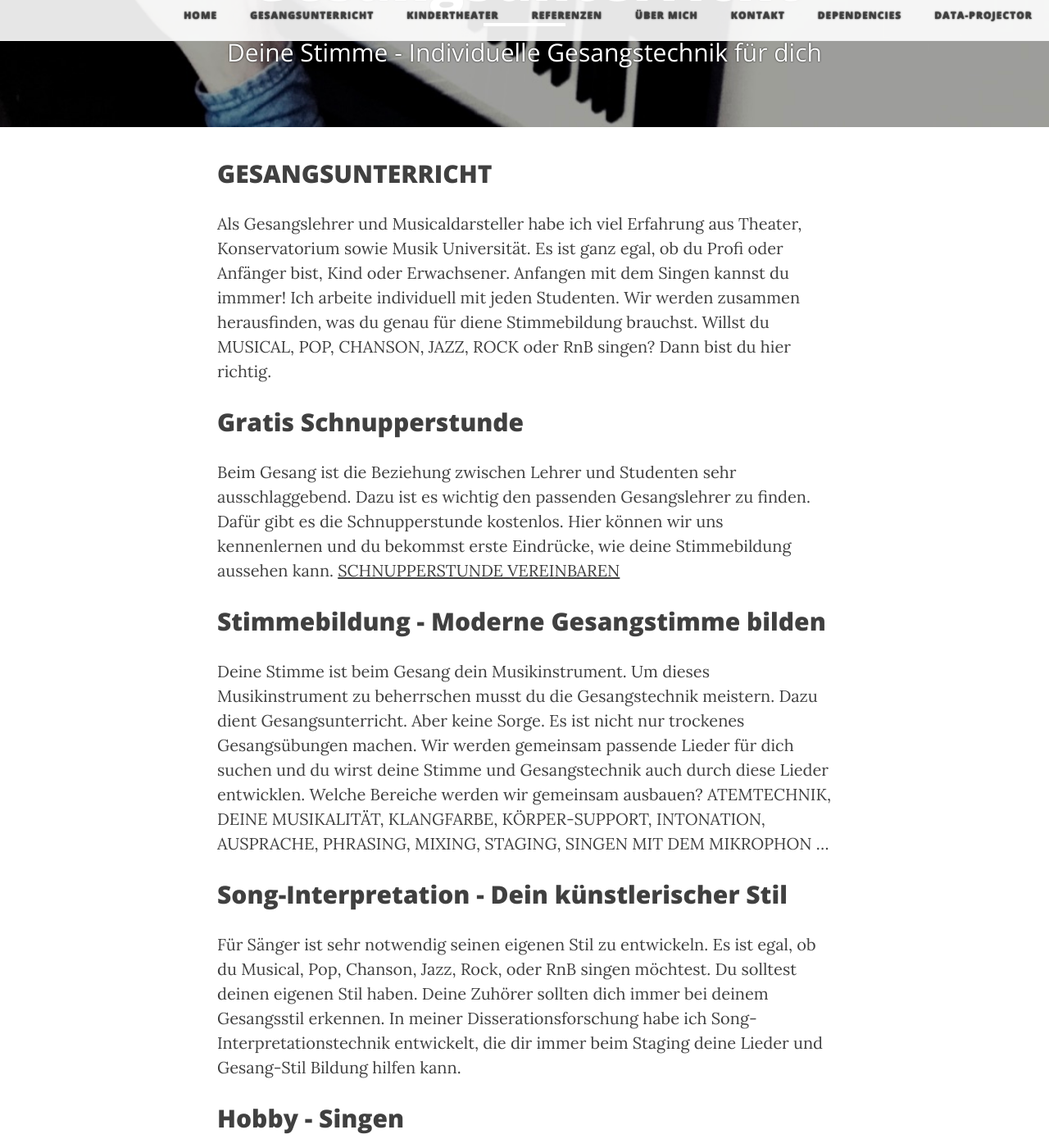
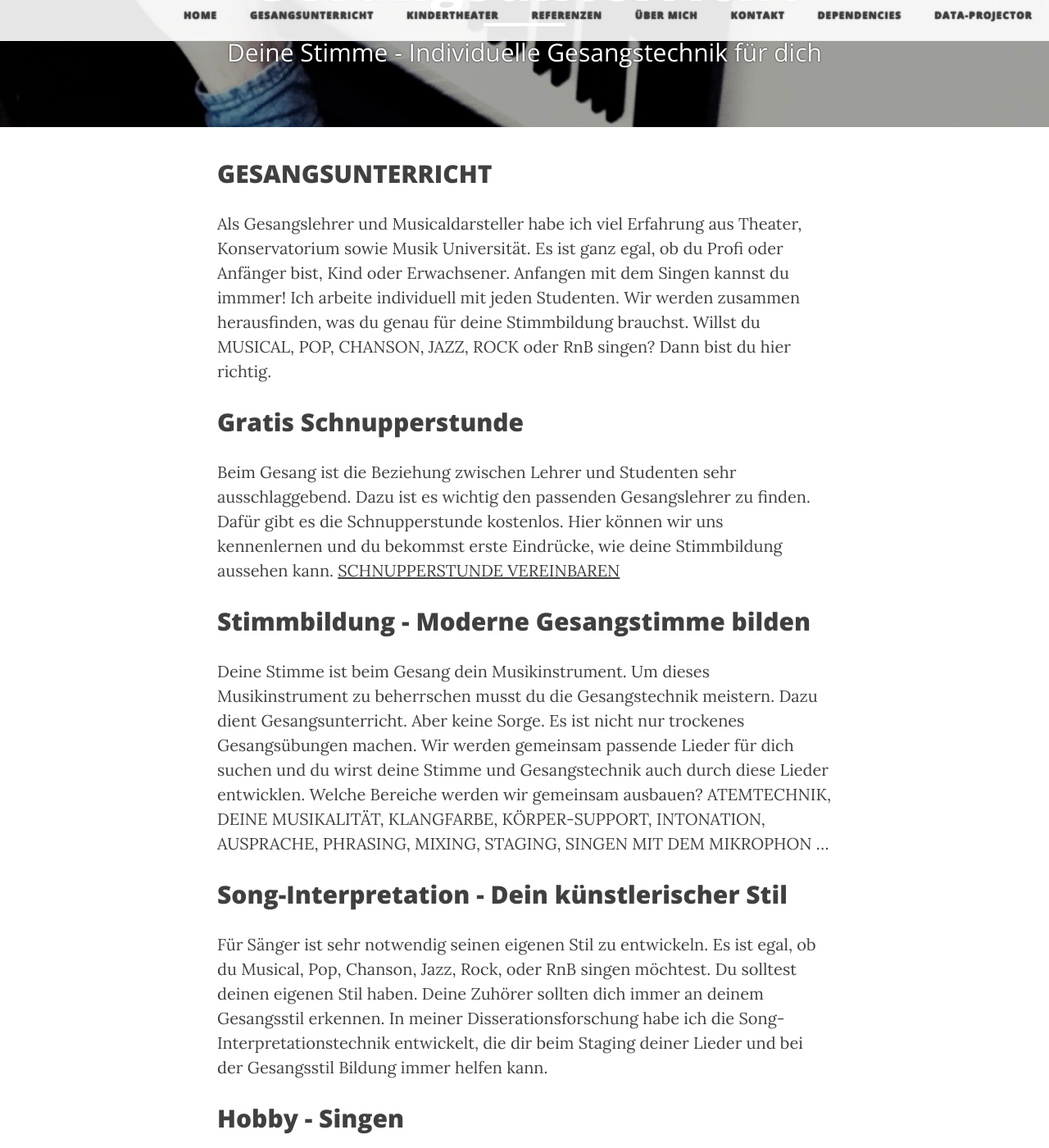
Before and after one commit to janhyza/gesangscoaching.at, a Jekyll site: the page built from projects/Gesangsunterricht.md, in a window 1280 px wide and 1400 px high, scrolled down 339 px. Shown: the whole window at 82% size. Built offline with Jekyll 4.4.1, drawn with Linux system fonts in a browser that asks for light colours; nearby versions of some CDN libraries; some of the changed text lies outside the part shown.

Commit message:
text upload

```diff
--- a/projects/Gesangsunterricht.md
+++ b/projects/Gesangsunterricht.md
@@ -6,22 +6,22 @@ header-img: "img/ruka.jpg"
 ---
 
 ## GESANGSUNTERRICHT
-Als Gesangslehrer und Musicaldarsteller habe ich viel Erfahrung aus Theater, Konservatorium sowie Musik Universität. Es ist ganz egal, ob du Profi oder Anfänger bist, Kind oder Erwachsener. Anfangen mit dem Singen kannst du immmer! Ich arbeite individuell mit jeden Studenten. Wir werden zusammen herausfinden, was du genau für diene Stimmebildung brauchst.  Willst du MUSICAL, POP, CHANSON, JAZZ, ROCK oder RnB singen? Dann bist du hier richtig.
+Als Gesangslehrer und Musicaldarsteller habe ich viel Erfahrung aus Theater, Konservatorium sowie Musik Universität. Es ist ganz egal, ob du Profi oder Anfänger bist, Kind oder Erwachsener. Anfangen mit dem Singen kannst du immmer! Ich arbeite individuell mit jeden Studenten. Wir werden zusammen herausfinden, was du genau für deine Stimmbildung brauchst.  Willst du MUSICAL, POP, CHANSON, JAZZ, ROCK oder RnB singen? Dann bist du hier richtig.
 
 ## Gratis Schnupperstunde
-Beim Gesang ist die Beziehung zwischen Lehrer und Studenten sehr ausschlaggebend. Dazu ist es wichtig den passenden Gesangslehrer zu finden. Dafür gibt es die Schnupperstunde kostenlos. Hier können wir uns kennenlernen und du bekommst erste Eindrücke, wie deine Stimmebildung aussehen kann. [SCHNUPPERSTUNDE VEREINBAREN ](http://gesangscoaching.at/contact/)
+Beim Gesang ist die Beziehung zwischen Lehrer und Studenten sehr ausschlaggebend. Dazu ist es wichtig den passenden Gesangslehrer zu finden. Dafür gibt es die Schnupperstunde kostenlos. Hier können wir uns kennenlernen und du bekommst erste Eindrücke, wie deine Stimmbildung aussehen kann. [SCHNUPPERSTUNDE VEREINBAREN ](http://gesangscoaching.at/contact/)
 
-## Stimmebildung - Moderne Gesangstimme bilden
+## Stimmbildung - Moderne Gesangstimme bilden
 Deine Stimme ist beim Gesang dein Musikinstrument. Um dieses Musikinstrument zu beherrschen musst du die Gesangstechnik meistern. Dazu dient Gesangsunterricht. Aber keine Sorge. Es ist nicht nur trockenes Gesangsübungen machen. Wir werden gemeinsam passende Lieder für dich suchen und du wirst deine Stimme und Gesangstechnik auch durch diese Lieder entwicklen. Welche Bereiche werden wir gemeinsam ausbauen? ATEMTECHNIK, DEINE MUSIKALITÄT, KLANGFARBE, KÖRPER-SUPPORT, INTONATION, AUSPRACHE, PHRASING, MIXING, STAGING, SINGEN MIT DEM MIKROPHON ...
 
 ## Song-Interpretation - Dein künstlerischer Stil
-Für Sänger ist sehr notwendig seinen eigenen Stil zu entwickeln. Es ist egal, ob du Musical, Pop, Chanson, Jazz, Rock, oder RnB singen möchtest. Du solltest deinen eigenen Stil haben. Deine Zuhörer sollten dich immer bei deinem Gesangsstil erkennen. In meiner Disserationsforschung habe ich Song-Interpretationstechnik entwickelt, die dir immer beim Staging deine Lieder und Gesang-Stil Bildung hilfen kann.
+Für Sänger ist sehr notwendig seinen eigenen Stil zu entwickeln. Es ist egal, ob du Musical, Pop, Chanson, Jazz, Rock, oder RnB singen möchtest. Du solltest deinen eigenen Stil haben. Deine Zuhörer sollten dich immer an deinem Gesangsstil erkennen. In meiner Disserationsforschung habe ich die Song-Interpretationstechnik entwickelt, die dir beim Staging deiner Lieder und bei der Gesangsstil Bildung immer helfen kann.
 
 ## Hobby - Singen
-Willst du kein Profi sein? Singen macht dir Spaß und es ist für dich die Form der Relaxation? Dann bist hier auch richtig. Beim Singen kannst auf deine alltägige vergessen und neue Wege der Selbstentfaltung finden.
+Du willst kein Profi sein? Singen macht dir Spaß und es ist für dich die Form der Relaxation? Auch dann bist du hier richtig. Beim Singen kannst du deine alltägigen Sorgen vergessen und neue Wege der Selbstentfaltung finden.
 
 ## Vorbereitung für Aufnahmeprüfung
-Willst du an einem Konservatorium oder einer Musik Universität studieren? Kein Problem! Ich biete auch Aufnahmeprüfungvorbereitungen und derzeit bin ich 100% erfolgreich. Ich vorbereite dich nicht nur für Gesangsprüfung, aber gebe ich dir auch alle Tipps, wie du mit der Lampenfieber und Trema arbeiten kannst.
+Willst du an einem Konservatorium oder einer Musik Universität studieren? Kein Problem! Ich biete auch Aufnahmeprüfungsvorbereitungen an. Bis heute waren alle meine Studenten 100% erfolgreich. Ich bereite dich nicht nur auf die Gesangsprüfung vor, ich gebe dir auch viele Tipps, wie du zum Beispiel mit der Lampenfieber umgehen kannst.
 
-## Preisen, Zeiten und Pakkete
-Du kannst selbst wählen, wieviel mal pro Monat willst Gesangsuterricht nehmen. Die Zeiten sind immer flexibäl und du kannst singen, wenn es dir passt. [PREISEN UND PAKKETE INFO](http://gesangscoaching.at/contact/)
+## Preise, Zeiten und Pakete
+Du kannst selbst wählen, wiev oft pro Monat du Gesangsunterricht nehmen möchtest. Die Zeiten sind immer flexibel und du kannst singen, wann es für dich passt. [PREISE UND PAKETE INFO](http://gesangscoaching.at/contact/)
```
